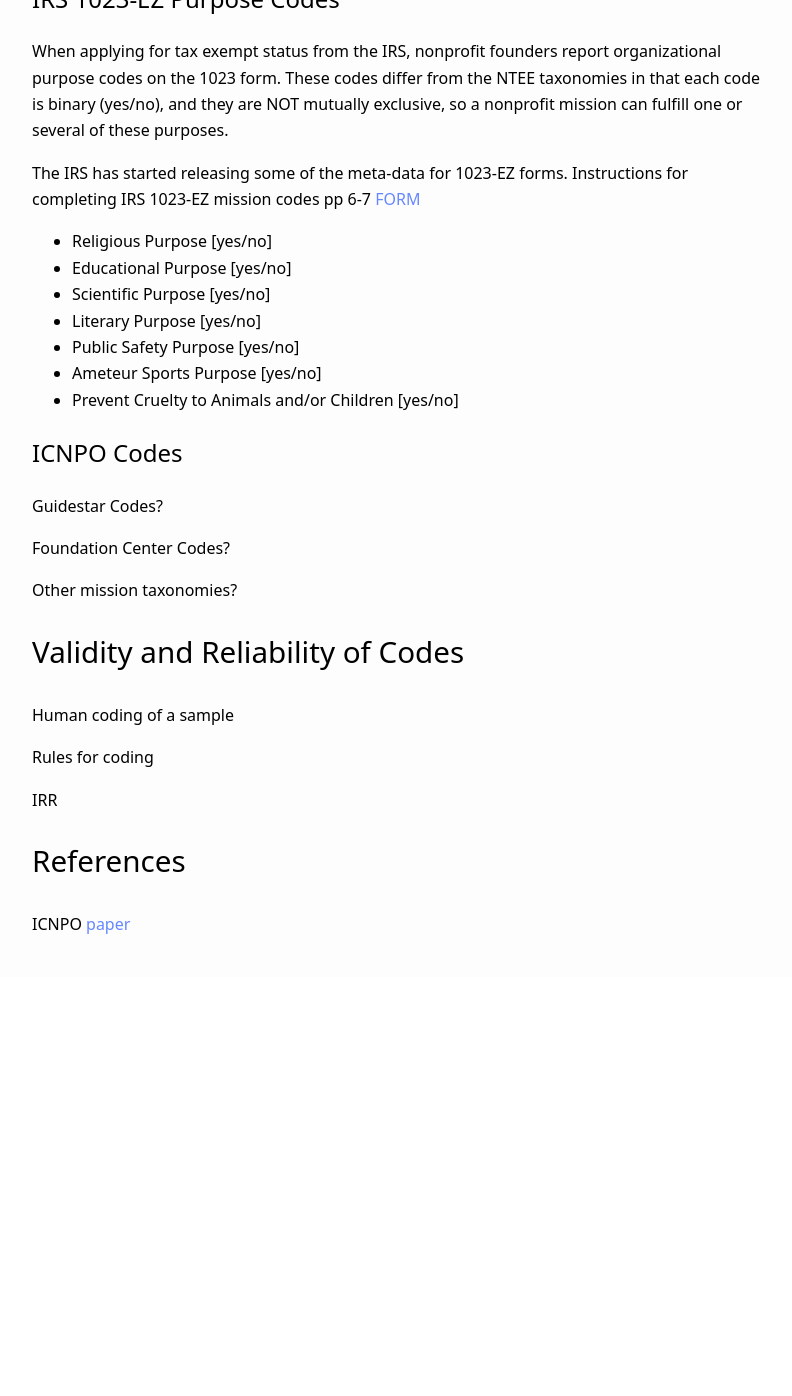
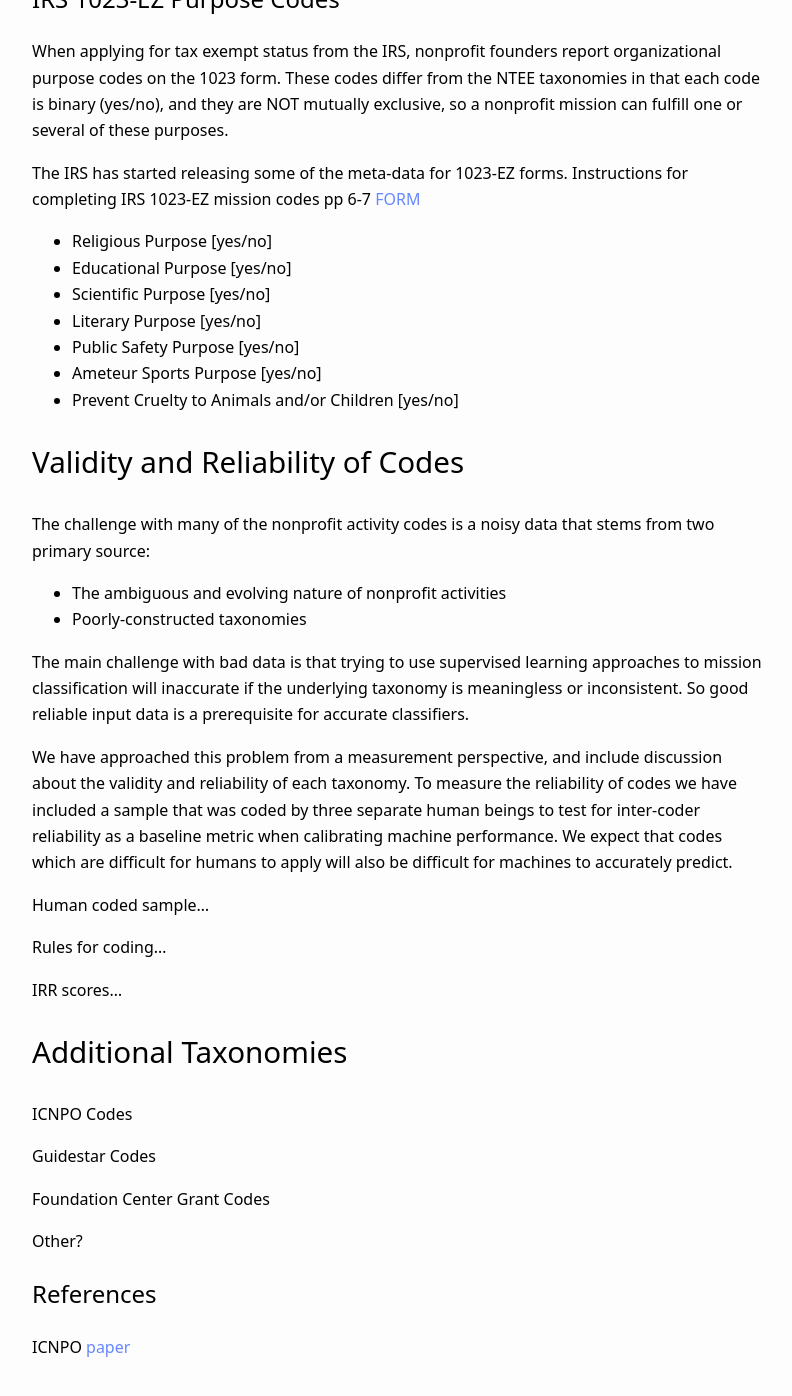
Before and after one commit to Nonprofit-Open-Data-Collective/machine_learning_mission_codes, a Jekyll site: the page built from docs/taxonomies.md, in a window 1280 px wide and 1400 px high, scrolled down 1295 px. Shown: the top 1396 px of the window, without its empty margins (240-1032 px from the left). Built offline with Jekyll 4.4.1, drawn with Linux system fonts in a browser that asks for light colours; our own code applies the rules of GitHub Pages for plain Markdown files; before the commit the page ends 2272 px from its top, so only the background shows below that.

Commit message:
Update taxonomies.md

```diff
--- a/docs/taxonomies.md
+++ b/docs/taxonomies.md
@@ -51,27 +51,39 @@
 * Prevent Cruelty to Animals and/or Children [yes/no]
 
 
-## ICNPO Codes
 
+# Validity and Reliability of Codes
 
-Guidestar Codes?
+The challenge with many of the nonprofit activity codes is a noisy data that stems from two primary source:
 
-Foundation Center Codes?
+* The ambiguous and evolving nature of nonprofit activities
+* Poorly-constructed taxonomies
 
-Other mission taxonomies?
+The main challenge with bad data is that trying to use supervised learning approaches to mission classification will inaccurate if the underlying taxonomy is meaningless or inconsistent. So good reliable input data is a prerequisite for accurate classifiers.
+
+We have approached this problem from a measurement perspective, and include discussion about the validity and reliability of each taxonomy. To measure the reliability of codes we have included a sample that was coded by three separate human beings to test for inter-coder reliability as a baseline metric when calibrating machine performance. We expect that codes which are difficult for humans to apply will also be difficult for machines to accurately predict.
+
+Human coded sample...
+
+Rules for coding...
+
+IRR scores...
 
 
 
 
-# Validity and Reliability of Codes
+# Additional Taxonomies
 
-Human coding of a sample
+ICNPO Codes
 
-Rules for coding
+Guidestar Codes
 
-IRR
+Foundation Center Grant Codes
+
+Other?
 
 
-# References
+
+## References
 
 ICNPO [paper](http://asauk.org.uk/wp-content/uploads/2018/02/CNP_WP19_1996.pdf)
```
